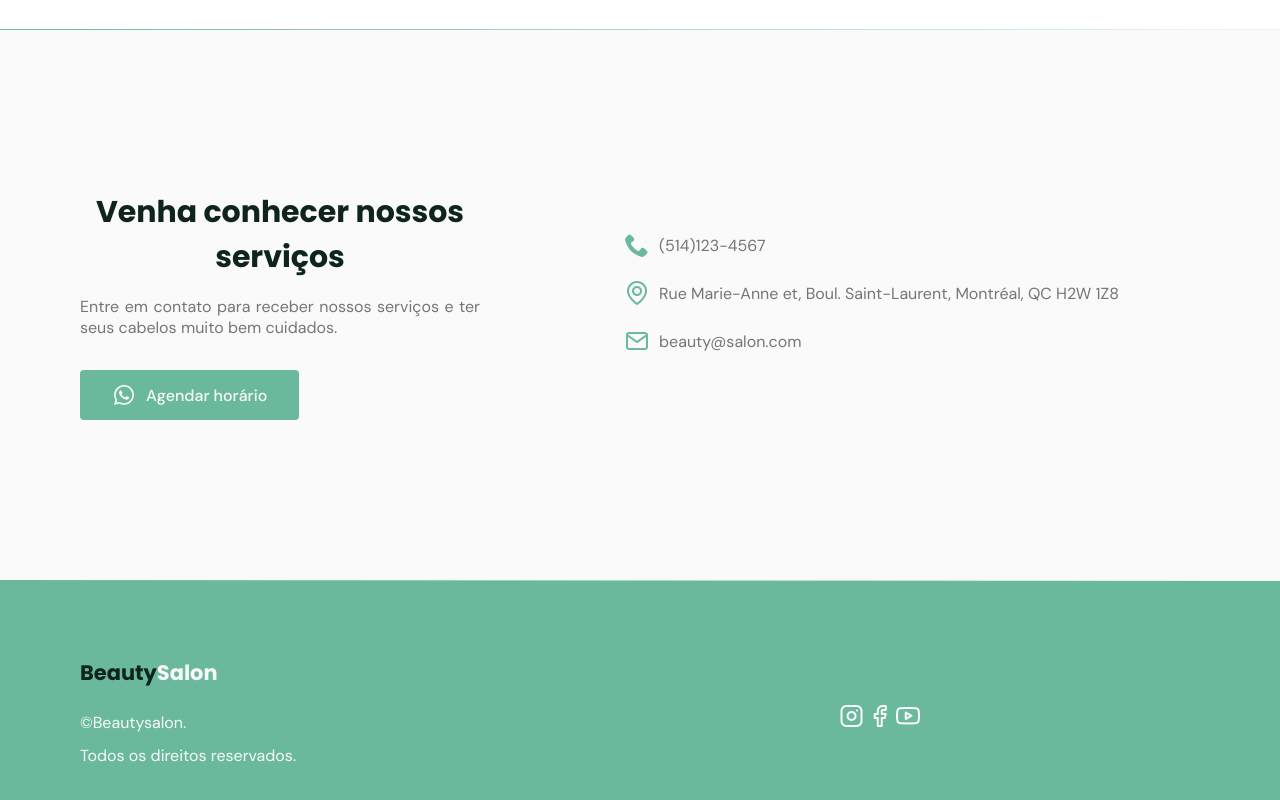
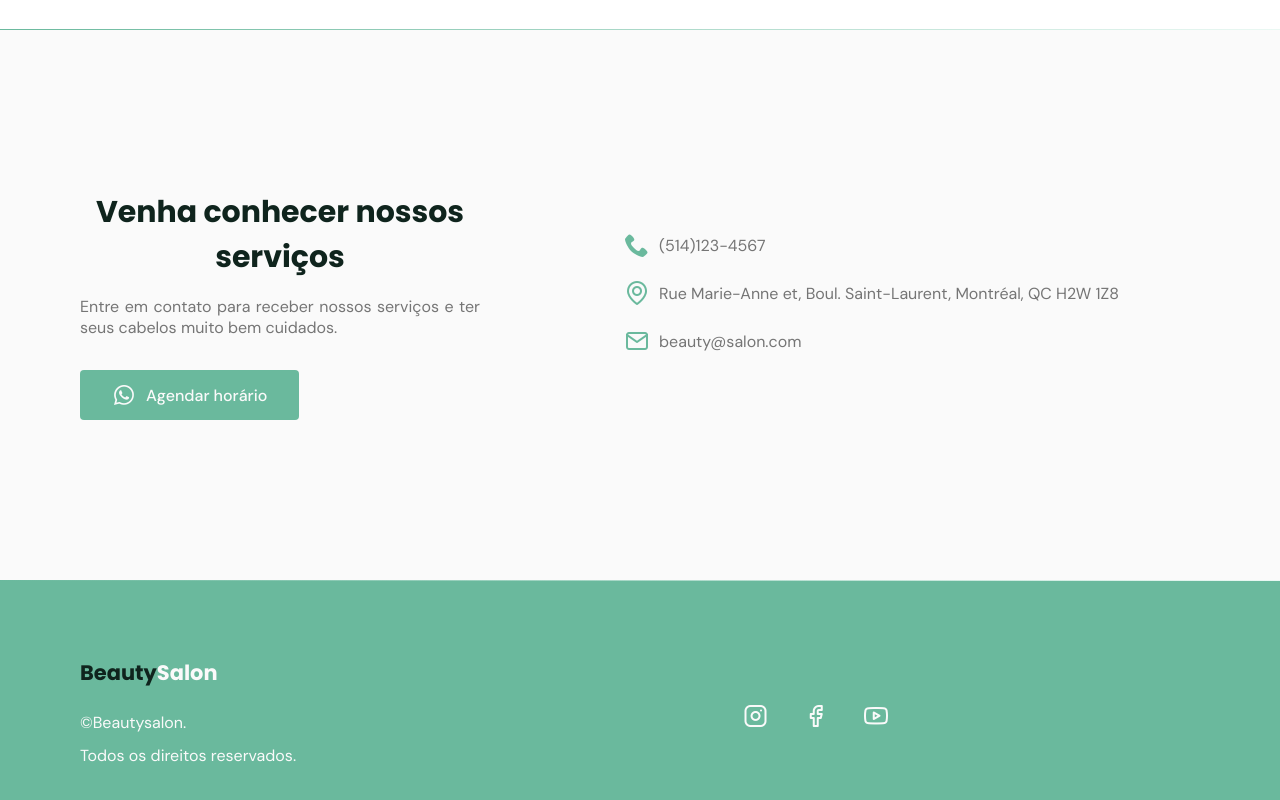
Before and after one commit to brossavictor/beautysalon, a plain HTML site: page index.html in a window 1280 px wide. Shown: the part 3048-3848 px from the top of the page. Drawn offline with nearby package versions, Linux system fonts and the light colour scheme; files whose address does not match are found by name.

Commit message:
Style correction on contact icons
Corrects the disposition of icons of the contact icons. Now they are far from each other in a more pleasant manner.

```diff
--- a/style.css
+++ b/style.css
@@ -505,7 +505,7 @@ footer .social {
 }
 
 footer .social a {
-  /* margin-right: 2rem; */
+  margin-right: 2rem;
   transition: 0.3s;
   display: inline-block;
 }
```
